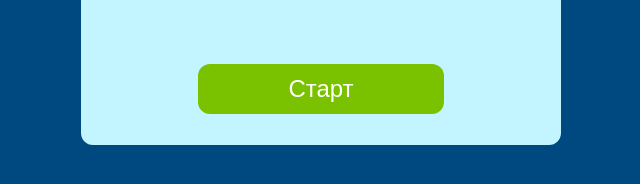
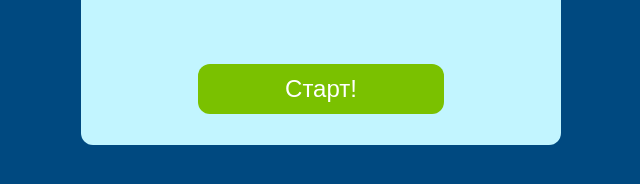
Before and after one commit to natalii1994/game, a plain HTML site: page index.html in a window 1280 px wide. Shown: the part 472-656 px from the top of the page, 319-959 px from the left. Drawn offline with Linux system fonts and the light colour scheme.

Commit message:
index.html

```diff
--- a/index.html
+++ b/index.html
@@ -17,7 +17,7 @@
             <a href="#" class="level__item level-item_medium">2</a>
             <a href="#" class="level__item level-item_difficult">3</a>
         </div>
-        <button class="level__btn">Старт</button>
+        <button class="level__btn">Старт!</button>
     </div>
 
 </body>
```
